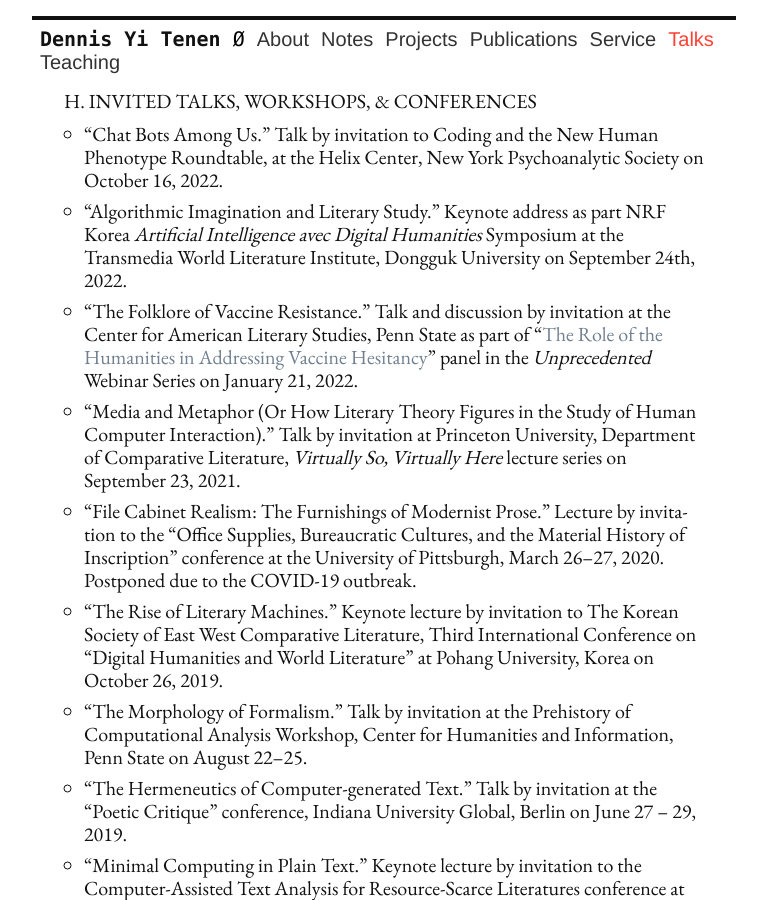
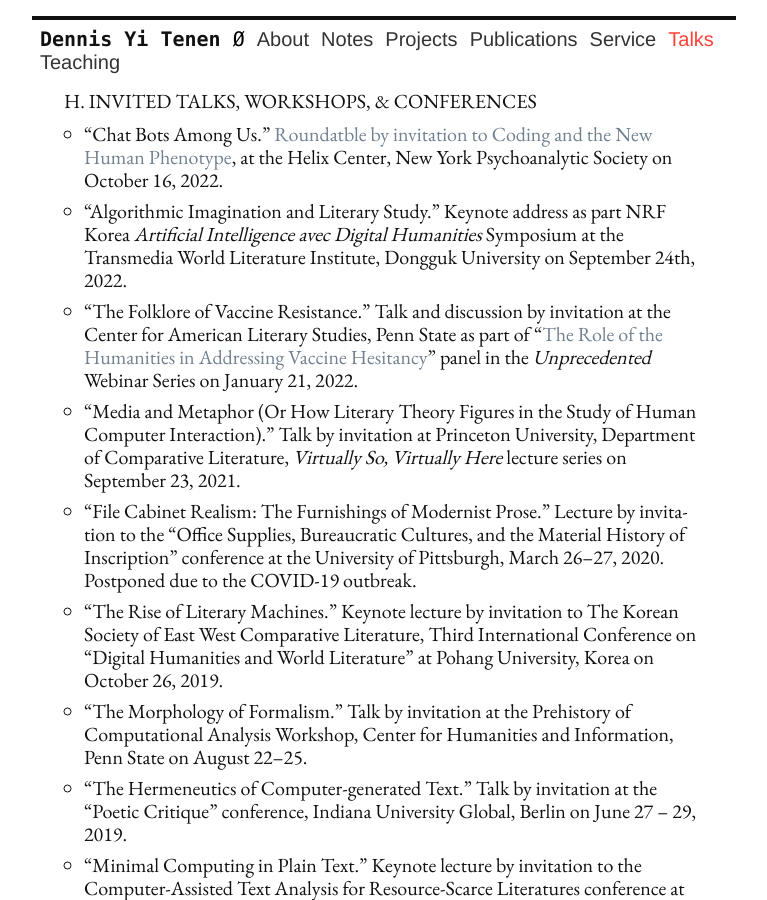
Before and after one commit to denten/denten.github.io, a Jekyll site: the page built from _pages/talks.md, in a window 1280 px wide and 900 px high. Shown: the whole window, without its empty margins (256-1023 px from the left). Built offline with Jekyll 4.4.1, drawn with Linux system fonts in a browser that asks for light colours.

Commit message:
_includes/CV/06-talks.md

```diff
--- a/_includes/CV/06-talks.md
+++ b/_includes/CV/06-talks.md
@@ -1,12 +1,15 @@
 ## H. Invited Talks, Workshops, & Conferences
 
-- "Chat Bots Among Us." Talk by invitation to Coding and the New Human Phenotype Roundtable,
-  at the Helix Center, New York Psychoanalytic Society on October 16, 2022.
+- "Chat Bots Among Us." [Roundatble by invitation to Coding and the New Human
+  Phenotype](https://www.youtube.com/watch?v=LwIvfQBE9bk&t=1408s), at the Helix Center, New
+York Psychoanalytic Society on October 16, 2022.
 - "Algorithmic Imagination and Literary Study." Keynote address as part NRF Korea *Artificial
   Intelligence avec Digital Humanities* Symposium at the Transmedia World Literature Institute,
 Dongguk University on September 24th, 2022.
 - "The Folklore of Vaccine Resistance." Talk and discussion by invitation at the Center for
-  American Literary Studies, Penn State as part of "[The Role of the Humanities in Addressing Vaccine Hesitancy](https://web.archive.org/web/20220830014517/https://cals.la.psu.edu/events/the-role-of-the-humanities-in-addressing-vaccine-hesitancy/)"
+  American Literary Studies, Penn State as part of "[The Role of the Humanities in Addressing
+Vaccine
+Hesitancy](https://web.archive.org/web/20220830014517/https://cals.la.psu.edu/events/the-role-of-the-humanities-in-addressing-vaccine-hesitancy/)"
 panel in the *Unprecedented* Webinar Series on January 21, 2022.
 - "Media and Metaphor (Or How Literary Theory Figures in the Study of Human Computer
   Interaction)." Talk by invitation at Princeton University, Department of Comparative
```
